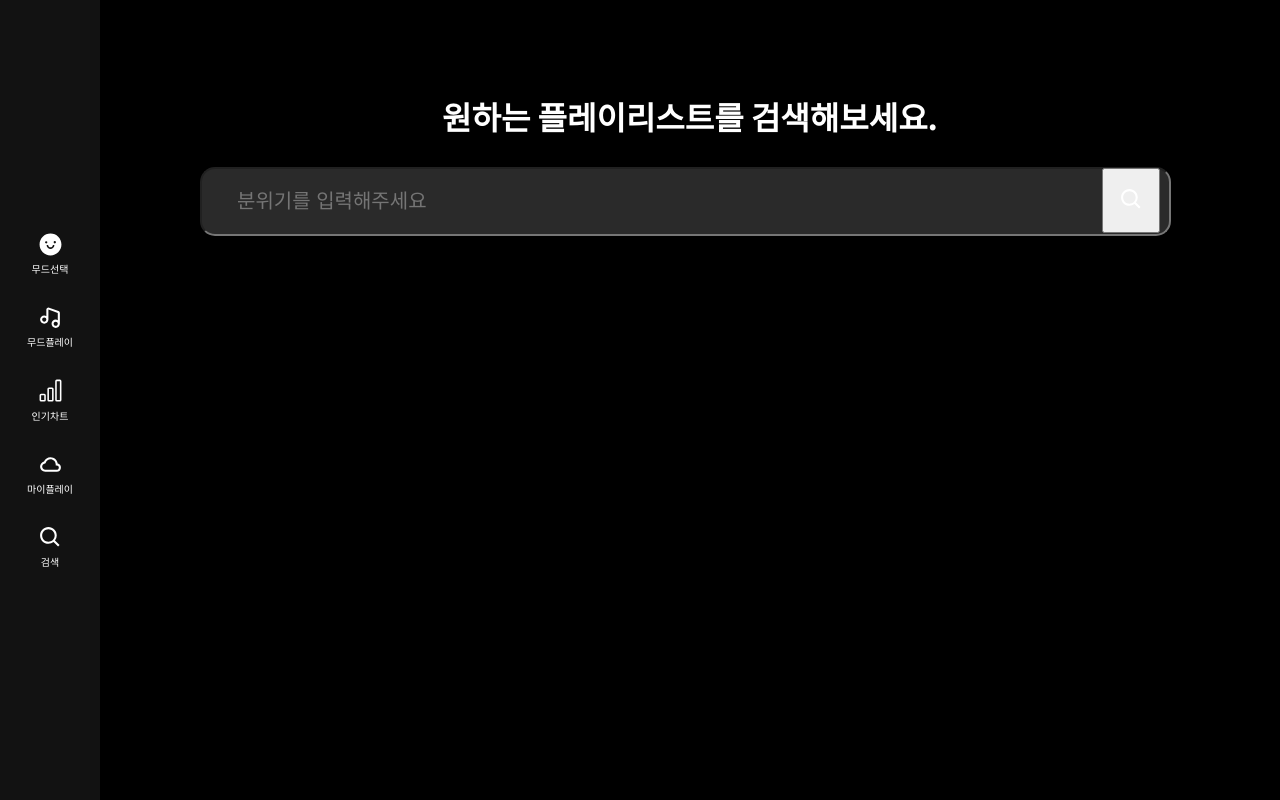
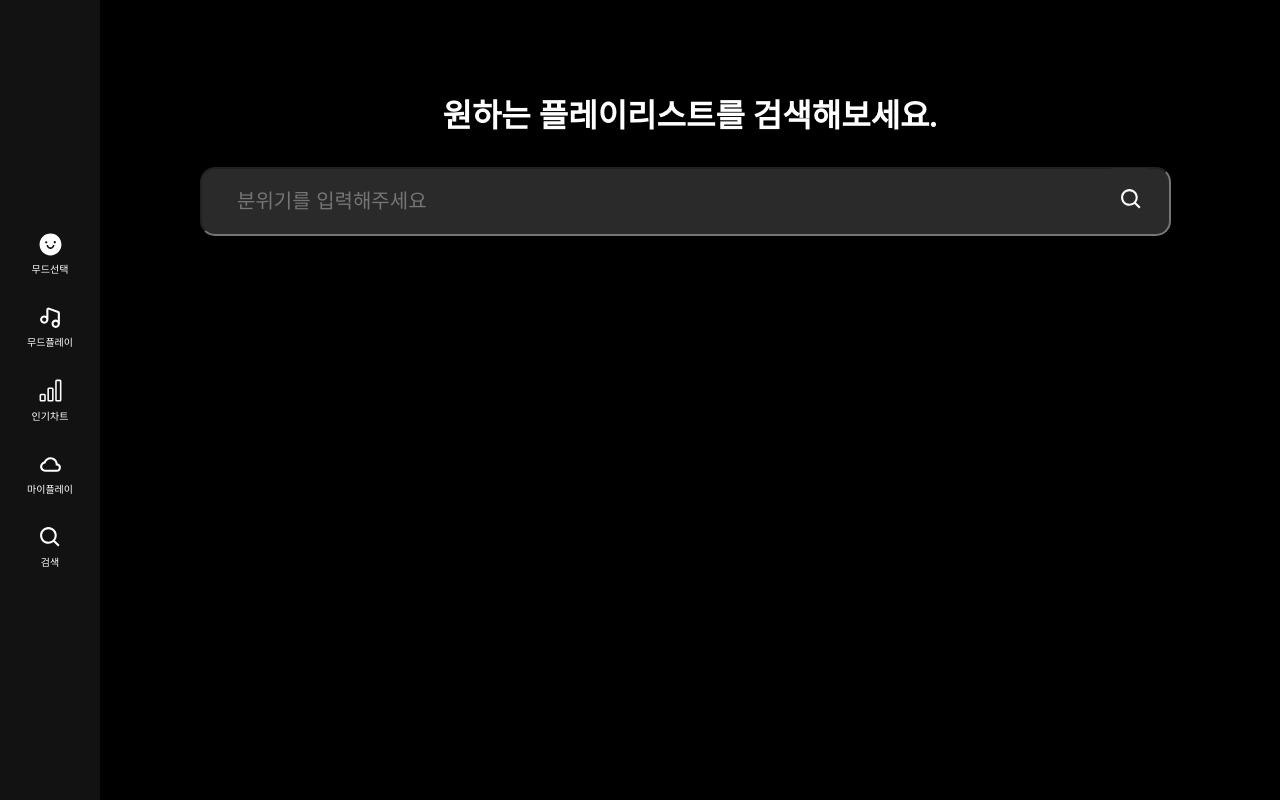
Before and after one commit to 2sel/Mood-Mango, a React (Create React App) app: page /search in a window 1280 px wide. Built offline with nearby package versions, Linux system fonts and the light colour scheme.

Commit message:
feat. css 수정

```diff
--- a/src/pages/Search.tsx
+++ b/src/pages/Search.tsx
@@ -3,13 +3,32 @@ import styled from "styled-components";
 import Icon from "./../components/common/Icon";
 
 const Search = () => {
+  // const [searchText, setSearchText] = useState("");
+  // const [value, setValue] = useState("");
+  // const inputRef = useRef<HTMLInputElement>(null);
+
+  // const handleSubmit = (e: FormEvent<HTMLFormElement>) => {
+  //   e.preventDefault();
+  //   setSearchText(value);
+  // };
+
   return (
     <Background>
       <SearchWrap>
         <SearchTitle>원하는 플레이리스트를 검색해보세요.</SearchTitle>
         <SearchInputBox>
-          <SearchInput placeholder="분위기를 입력해주세요" type="text" />
-          <InputButton type="submit">
+          <SearchInput
+            type="text"
+            // reaf={inputRef}
+            // onChange={handleChangeSearchText}
+            placeholder="분위기를 입력해주세요"
+          />
+          <InputButton
+            type="submit"
+            onClick={() => {
+              alert("확인");
+            }}
+          >
             <Icon kind={"search"} />
           </InputButton>
         </SearchInputBox>
@@ -21,7 +40,6 @@ const Search = () => {
 export default Search;
 
 const Background = styled.div`
-  font-family: "Noto Sans KR", sans-serif;
   background-color: #000000;
   height: 100vh;
   width: 100%;
@@ -39,6 +57,7 @@ const SearchTitle = styled.div`
   font-size: 2rem;
   color: #ffffff;
 `;
+
 const SearchInputBox = styled.div`
   position: relative;
   width: 100%;
@@ -59,5 +78,8 @@ const InputButton = styled.button`
   position: absolute;
   top: 35%;
   right: 2%;
-  /* background-color: transparent; */
+  cursor: pointer;
+  border: none;
+  border-radius: 15px;
+  background-color: #2a2a2a;
 `;
```
